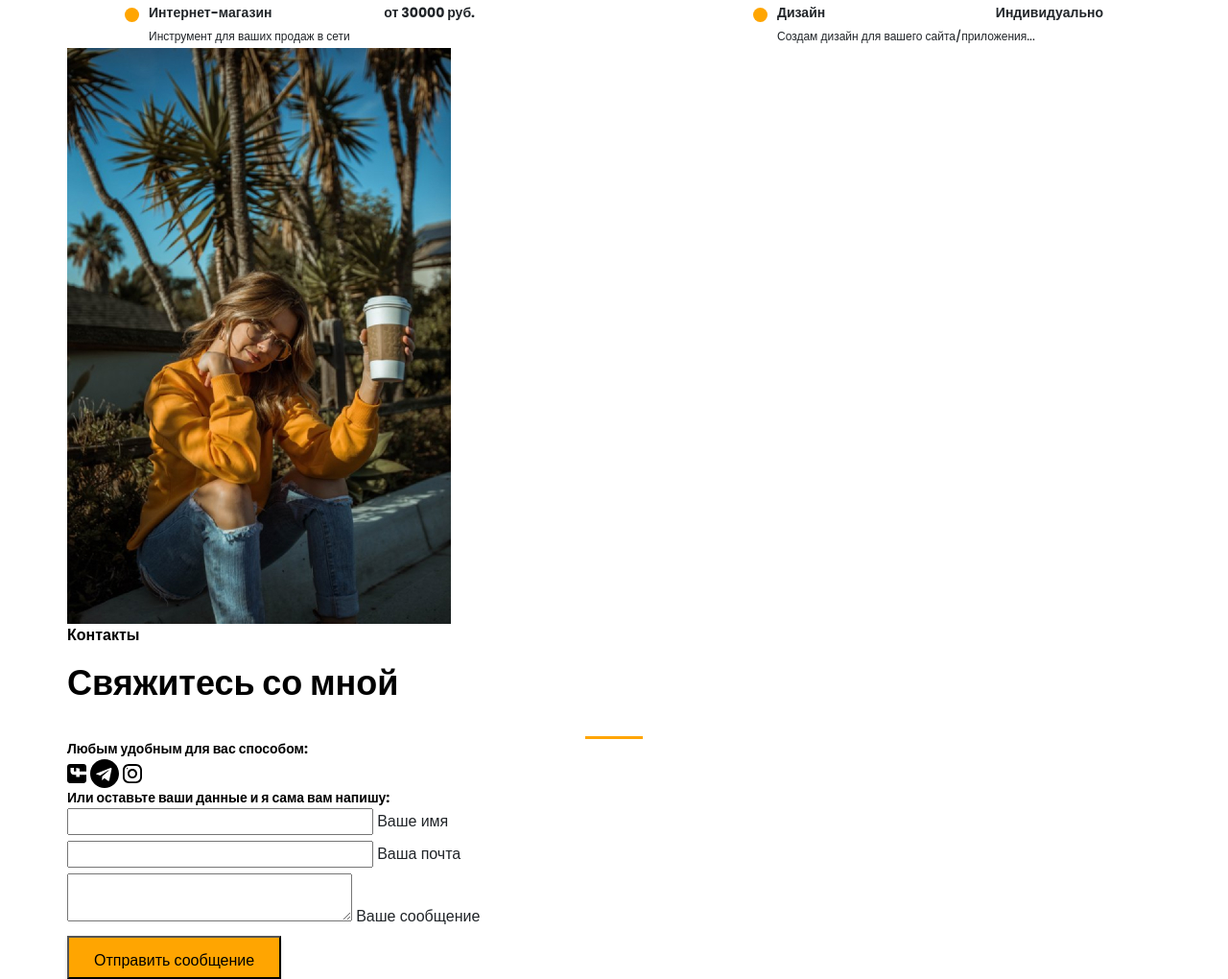
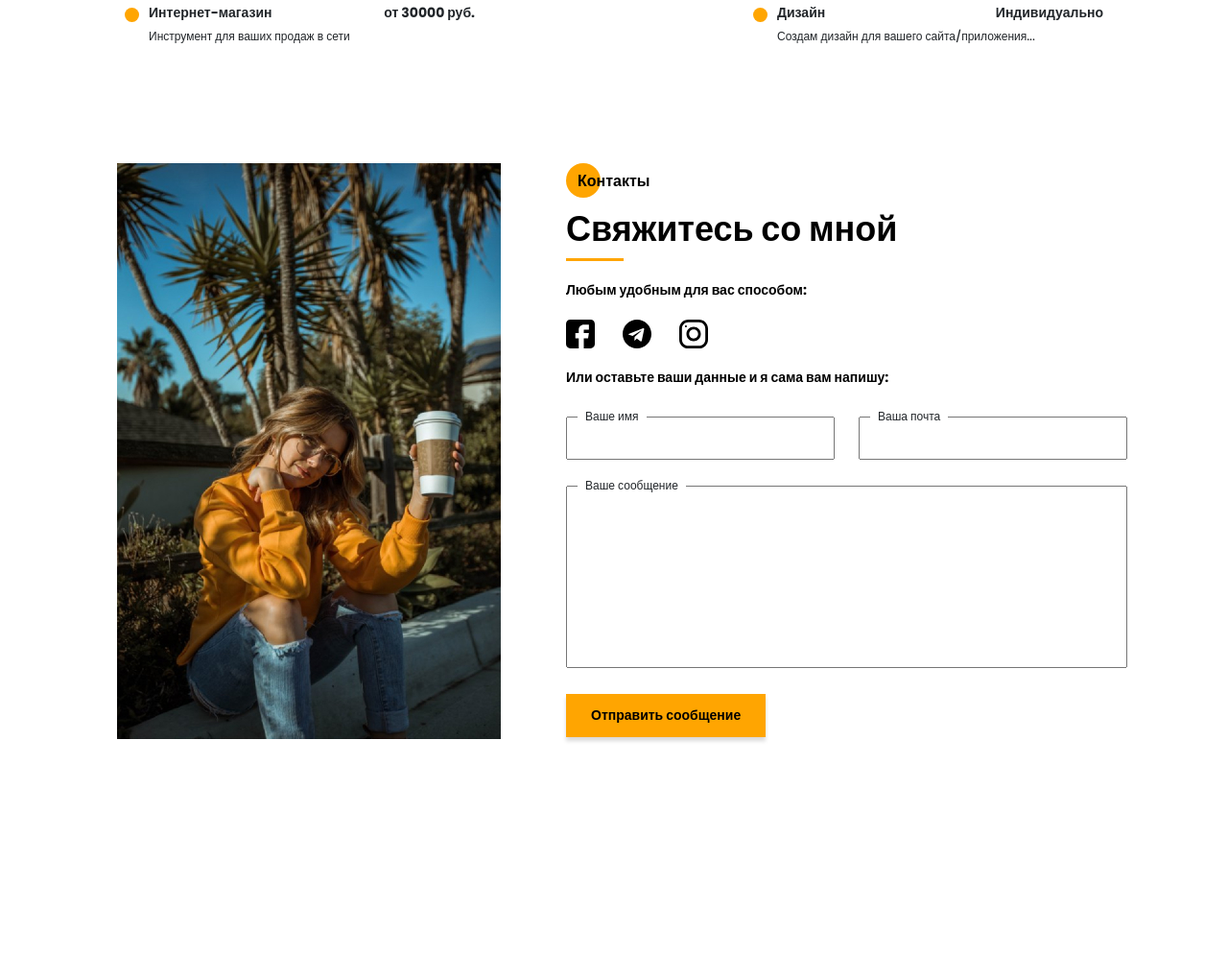
Before and after one commit to MuradKarimov11/My-portfolio, a website: page src/index.html in a window 1280 px wide. Shown: the part 4526-5546 px from the top of the page at 96% size. After the commit the page ends 5386 px from the top, so only its background shows below. Drawn offline with nearby package versions, Linux system fonts and the light colour scheme; files that its build step writes are made by us from their sources; files whose address does not match are found by name.

Commit message:
add contacts.scss

```diff
--- a/src/index.html
+++ b/src/index.html
@@ -505,7 +505,7 @@
 
                     <div class="contacts__social">
                         <a href="#" class="contacts__link">
-                            <img src="icons/social/facebook.svg" alt="facebook">
+                            <img src="icons/social/Facebook1.svg" alt="facebook">
                         </a>
                         <a href="#" class="contacts__link">
                             <img src="icons/social/telegram.svg" alt="telegram">
@@ -521,11 +521,11 @@
 
                     <form action="#" class="contacts__form">
                         <div class="contacts__input">
-                            <input name="name" id="name" type="text">
+                            <input required name="name" id="name" type="text">
                             <label for="name">Ваше имя</label>
                         </div>
                         <div class="contacts__input">
-                            <input name="email" id="email" type="email">
+                            <input required name="email" id="email" type="email">
                             <label for="email">Ваша почта</label>
                         </div>
 
@@ -534,7 +534,9 @@
                             <label for="text">Ваше сообщение</label>
                         </div>
 
-                        <button class="btn">Отправить сообщение</button>
+                        <div>
+                            <button class="contacts__btn btn">Отправить сообщение</button>
+                        </div>
                     </form>
                 </div>
 
--- a/src/sass/blocks/_contacts.scss
+++ b/src/sass/blocks/_contacts.scss
@@ -1,3 +1,80 @@
 .contacts {
-
+    padding: 120px 0 90px 0;
+    &__wrapper {
+        padding: 0 35px 0 52px;
+        display: grid;
+        grid-template-columns: 400px 585px;
+        justify-content: space-between;
+    }
+    &__photo {
+        img {
+            width: 100%;
+        }
+    }
+    &__descr {
+        padding-top: 6px;
+        .divider {
+            margin: 0;
+        }
+    }
+    &__title {
+        position: relative;
+        padding:1px 0 0 12px;
+        @include before_circle;
+    }
+    &__text, &__social {
+        margin-top: 20px;
+    }
+    &__link {
+        margin-right: 25px;
+        img {
+            max-width: 30px;
+            max-height: 30px;
+            width: 100%;
+        }
+    }
+    &__form {
+        margin-top: 30px;
+        display: grid;
+        grid-template: 45px 190px 45px / repeat(2, 280px);
+        justify-content: space-between;
+        row-gap: 27px;
+        label {
+            display: block;
+            position: absolute;
+            top: -9px;
+            left: 12px;
+            height: 18px;
+            padding: 0 8px;
+            background-color: #fff;
+            font-size: 12px;
+            margin-bottom: 0;
+        }
+    }
+    &__input {
+        position: relative;
+        input {
+            width: 100%;
+            height: 100%;
+            padding: 0 20px;
+            font-size: 12px;
+        }
+    }
+    &__textarea {
+        position: relative;
+        grid-column: 1 / 3;
+        textarea {
+            width: 100%;
+            height: 100%;
+            resize: none;
+            padding: 20px;
+            font-size: 12px;
+        }
+    }
+    &__btn {
+        border: none;
+        font-size: 14px;
+        font-weight: 700;
+        line-height: 21px;
+    }
 }
--- a/src/sass/style.scss
+++ b/src/sass/style.scss
@@ -32,3 +32,4 @@
 @import "blocks/skills.scss";
 @import "blocks/portfolio.scss";
 @import "blocks/list.scss";
+@import "blocks/contacts.scss";
```
Also changed, not shown: dist/css/style.min.css, dist/icons/social/Facebook1.svg (added), dist/index.html, src/icons/social/Facebook1.svg (added).
